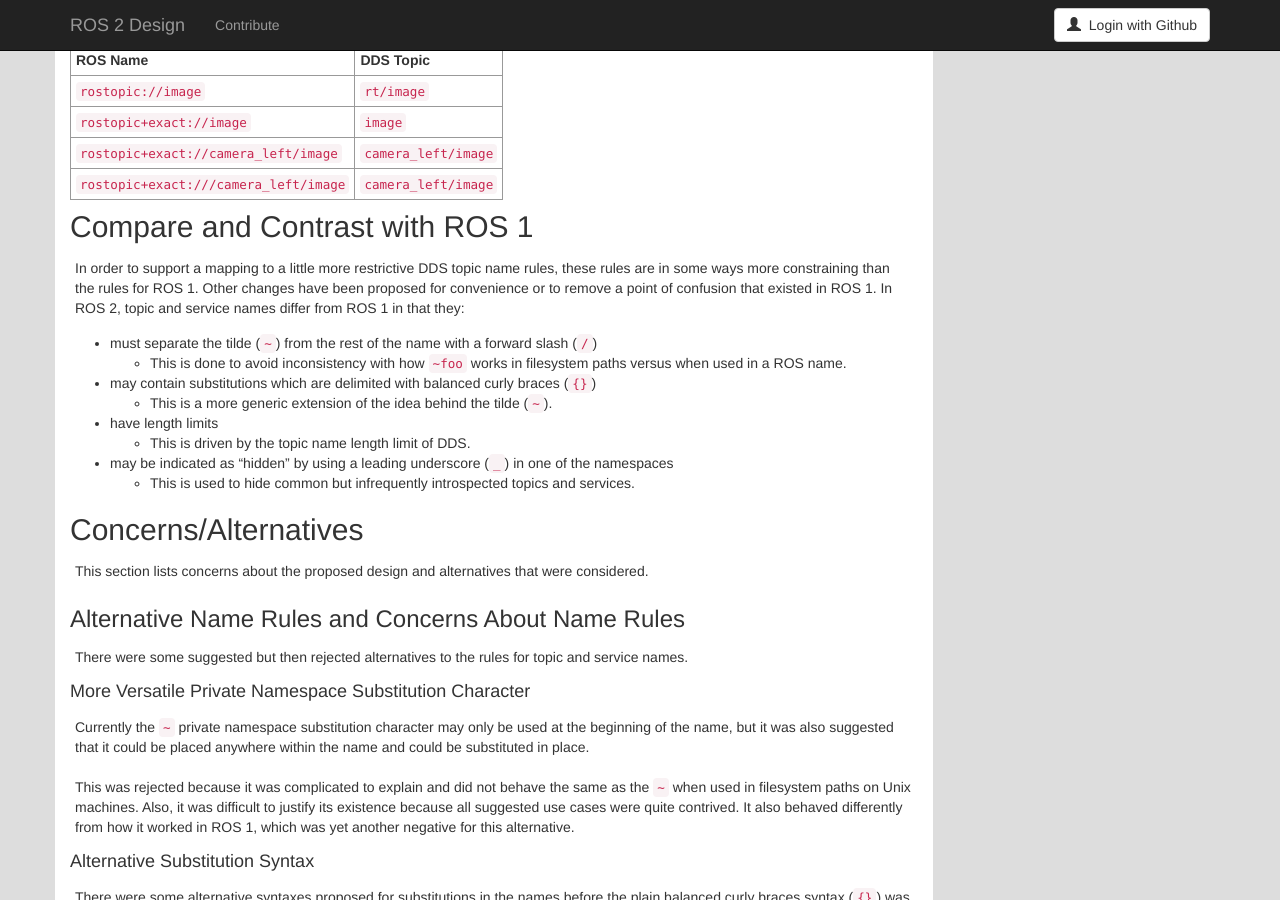
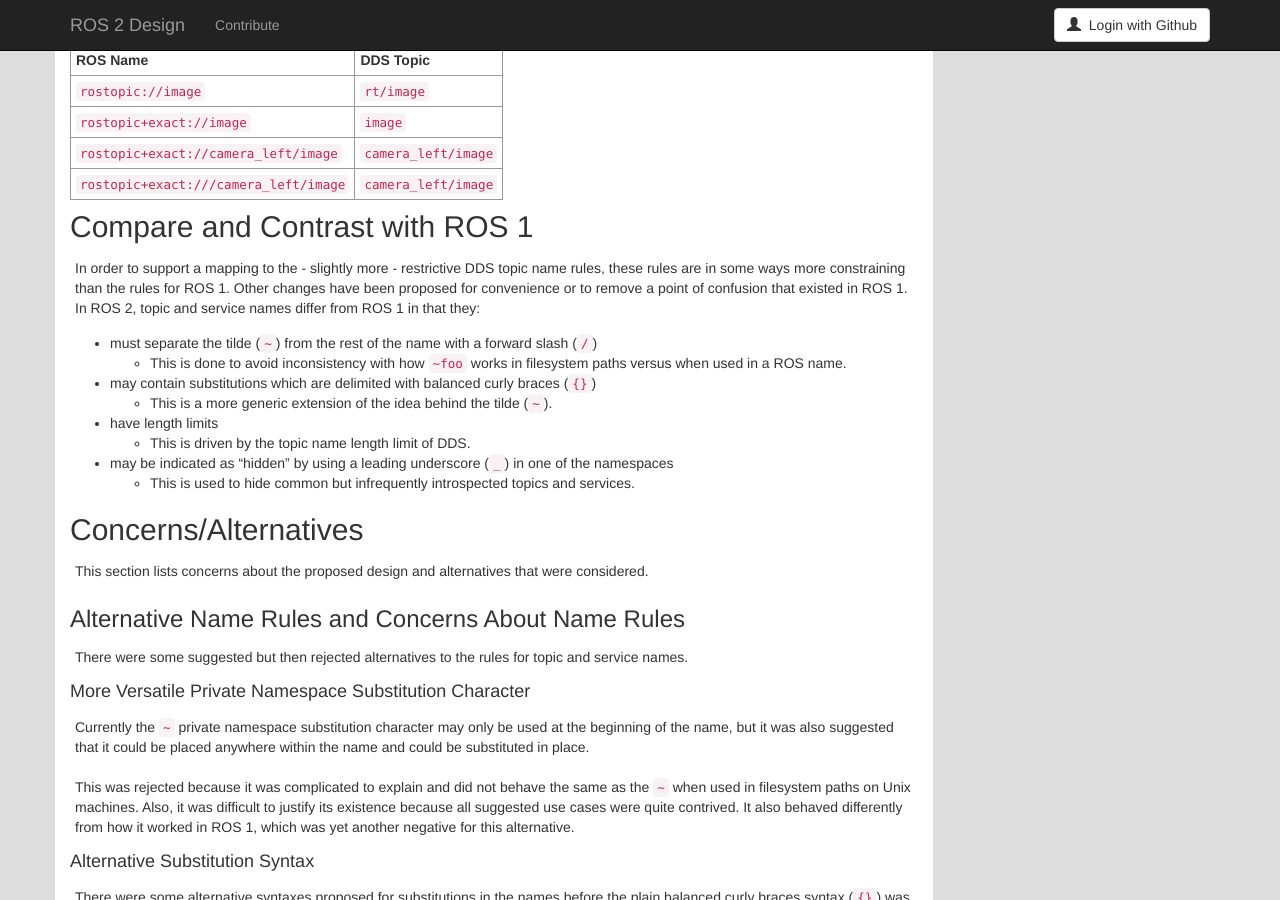
Before and after one commit to ros2/design, a Jekyll site: the page built from articles/140_topic_and_service_name_mapping.md, in a window 1280 px wide and 900 px high, scrolled down 5720 px. Built offline with Jekyll 4.4.1, drawn with Linux system fonts in a browser that asks for light colours; nearby versions of some CDN libraries.

Commit message:
try to make the sentence sound more naturel

```diff
--- a/articles/140_topic_and_service_name_mapping.md
+++ b/articles/140_topic_and_service_name_mapping.md
@@ -277,7 +277,7 @@
 
 ## Compare and Contrast with ROS 1
 
-In order to support a mapping to a little more restrictive DDS topic name rules, these rules are in some ways more constraining than the rules for ROS 1.
+In order to support a mapping to the - slightly more - restrictive DDS topic name rules, these rules are in some ways more constraining than the rules for ROS 1.
 Other changes have been proposed for convenience or to remove a point of confusion that existed in ROS 1.
 In ROS 2, topic and service names differ from ROS 1 in that they:
 
```
